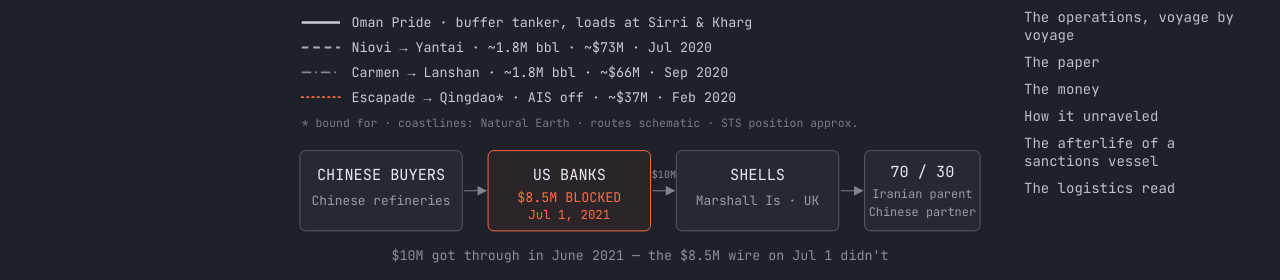
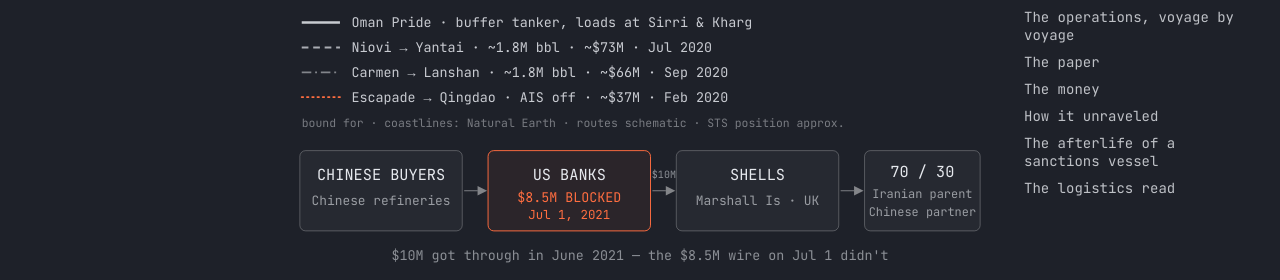
Before and after one commit to BlackHillsBxNord/blog, an MkDocs documentation site: the page built from docs/logistics/case-al-habsi-iranian-oil.md, in a window 1280 px wide and 900 px high, scrolled down 3242 px. Shown: the part 172-452 px from the top of the window. Built offline with MkDocs 1.6.1 and Material for MkDocs 9.7.7, drawn with Linux system fonts in a browser that asks for light colours.

Commit message:
fix: remove markdown-triggering asterisks that broke inline SVG rendering
Co-Authored-By: Claude Code <noreply@anthropic.com>

```diff
--- a/docs/logistics/case-al-habsi-iranian-oil.md
+++ b/docs/logistics/case-al-habsi-iranian-oil.md
@@ -133,8 +133,8 @@ The buyer's ships never touch Iran. The buffer ship does — and the handoff hap
       <line x1="6" y1="444" x2="46" y2="444" stroke="rgba(230,233,238,0.5)" stroke-width="1.8" stroke-dasharray="10 4 2 4"/>
       <text x="58" y="449">Carmen → Lanshan · ~1.8M bbl · ~$66M · Sep 2020</text>
       <line x1="6" y1="470" x2="46" y2="470" stroke="#ff6e40" stroke-width="2" stroke-dasharray="1.5 4" stroke-linecap="round"/>
-      <text x="58" y="475">Escapade → Qingdao* · AIS off · ~$37M · Feb 2020</text>
-      <text x="6" y="501" fill="rgba(230,233,238,0.45)" font-size="12">* bound for · coastlines: Natural Earth · routes schematic · STS position approx.</text>
+      <text x="58" y="475">Escapade → Qingdao · AIS off · ~$37M · Feb 2020</text>
+      <text x="6" y="501" fill="rgba(230,233,238,0.45)" font-size="12">bound for · coastlines: Natural Earth · routes schematic · STS position approx.</text>
     </g>
     <g text-anchor="middle">
       <rect x="4" y="526" width="170" height="84" rx="6" fill="rgba(255,255,255,0.04)" stroke="rgba(255,255,255,0.25)"/>
```
Also changed, not shown: case-map.svg.
